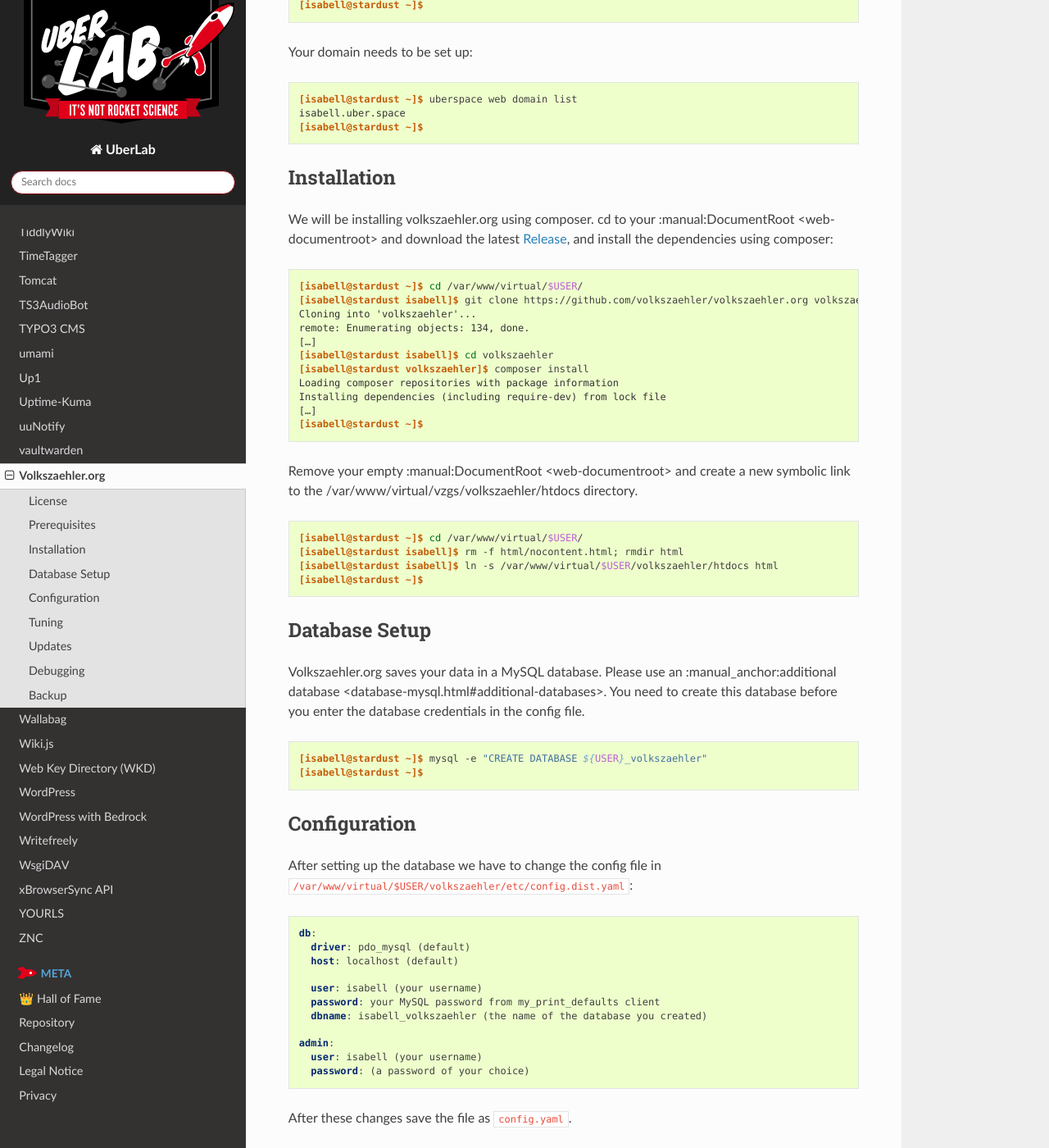
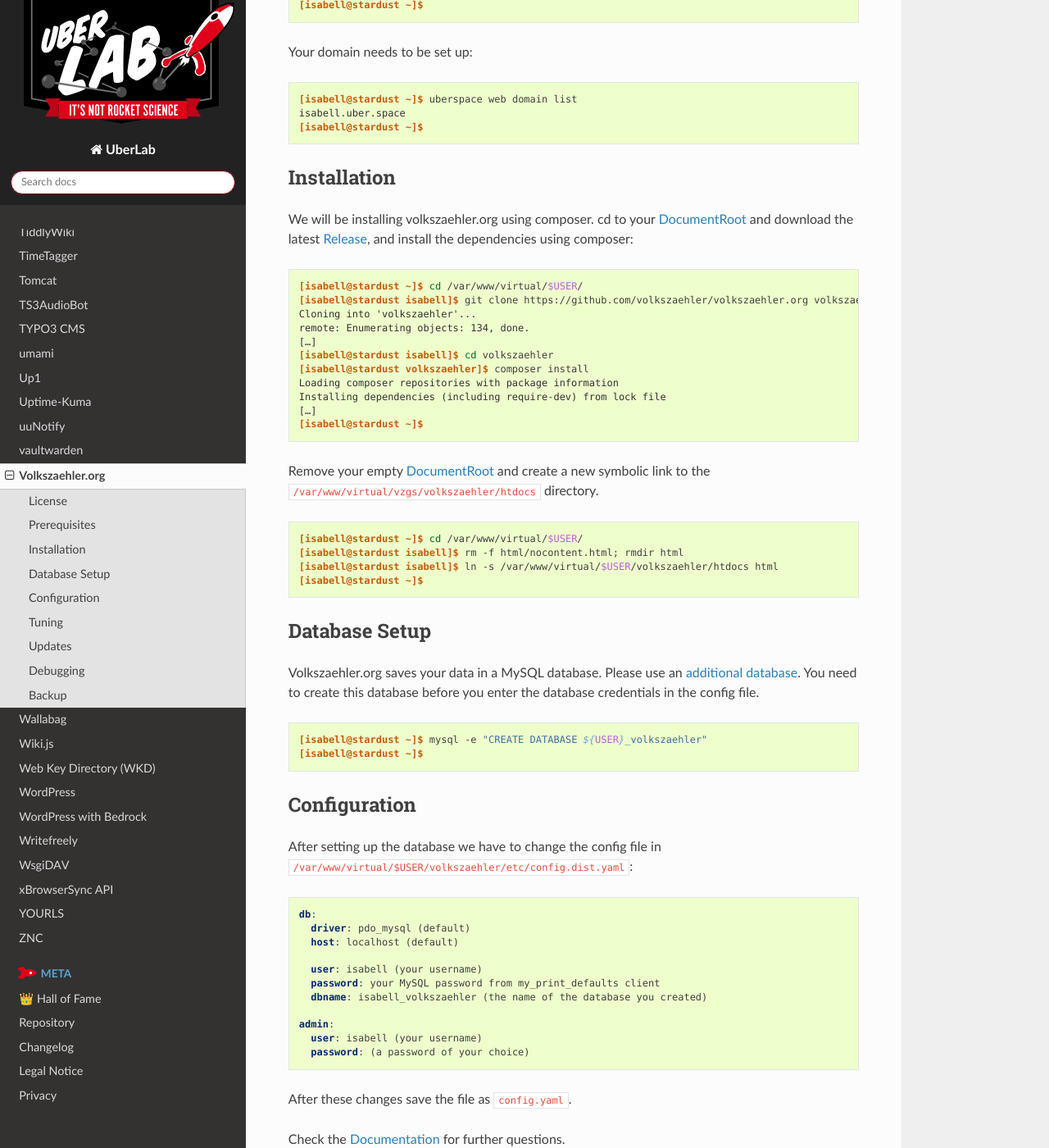
Before and after one commit to Uberspace/lab, a Sphinx documentation site: the page built from source/guide_volkszaehler.rst, in a window 1280 px wide and 1400 px high, scrolled down 1937 px. Shown: the whole window at 82% size. Built offline with Sphinx 7.4.7 and the Read the Docs theme 2.0.0, drawn with Linux system fonts in a browser that asks for light colours; some of the changed text lies outside the part shown.

Commit message:
[volkszaehler] fix manual links

```diff
--- a/source/guide_volkszaehler.rst
+++ b/source/guide_volkszaehler.rst
@@ -62,7 +62,7 @@
 ============
 
 We will be installing volkszaehler.org using composer.
-cd to your :manual:DocumentRoot <web-documentroot> and download the latest Release_, and install the dependencies using composer:
+cd to your :manual:`DocumentRoot <web-documentroot>` and download the latest Release_, and install the dependencies using composer:
 
 .. code-block:: console
 
@@ -78,7 +78,7 @@
     […]
     [isabell@stardust ~]$
 
-Remove your empty :manual:DocumentRoot <web-documentroot> and create a new symbolic link to the /var/www/virtual/vzgs/volkszaehler/htdocs directory.
+Remove your empty :manual:`DocumentRoot <web-documentroot>` and create a new symbolic link to the ``/var/www/virtual/vzgs/volkszaehler/htdocs`` directory.
 
 .. code-block:: console
 
@@ -90,7 +90,7 @@
 Database Setup
 ==============
 
-Volkszaehler.org saves your data in a MySQL database. Please use an :manual_anchor:additional database <database-mysql.html#additional-databases>. You need to create this database before you enter the database credentials in the config file.
+Volkszaehler.org saves your data in a MySQL database. Please use an :manual_anchor:`additional database <database-mysql.html#additional-databases>`. You need to create this database before you enter the database credentials in the config file.
 
 .. code-block:: console
 
@@ -145,7 +145,7 @@
     1 * * * * php /var/www/volkszaehler.org/bin/aggregate run -m delta -l hour >/dev/null
     0 1 * * * php /var/www/volkszaehler.org/bin/aggregate run -m delta -l day >/dev/null
 
-    You can learn more about cronjobs in the :manual:uberspace manual cron article <daemons-cron>.
+You can learn more about cronjobs in the :manual:`uberspace manual cron article <daemons-cron>`.
 
 Updates
 =======
```
